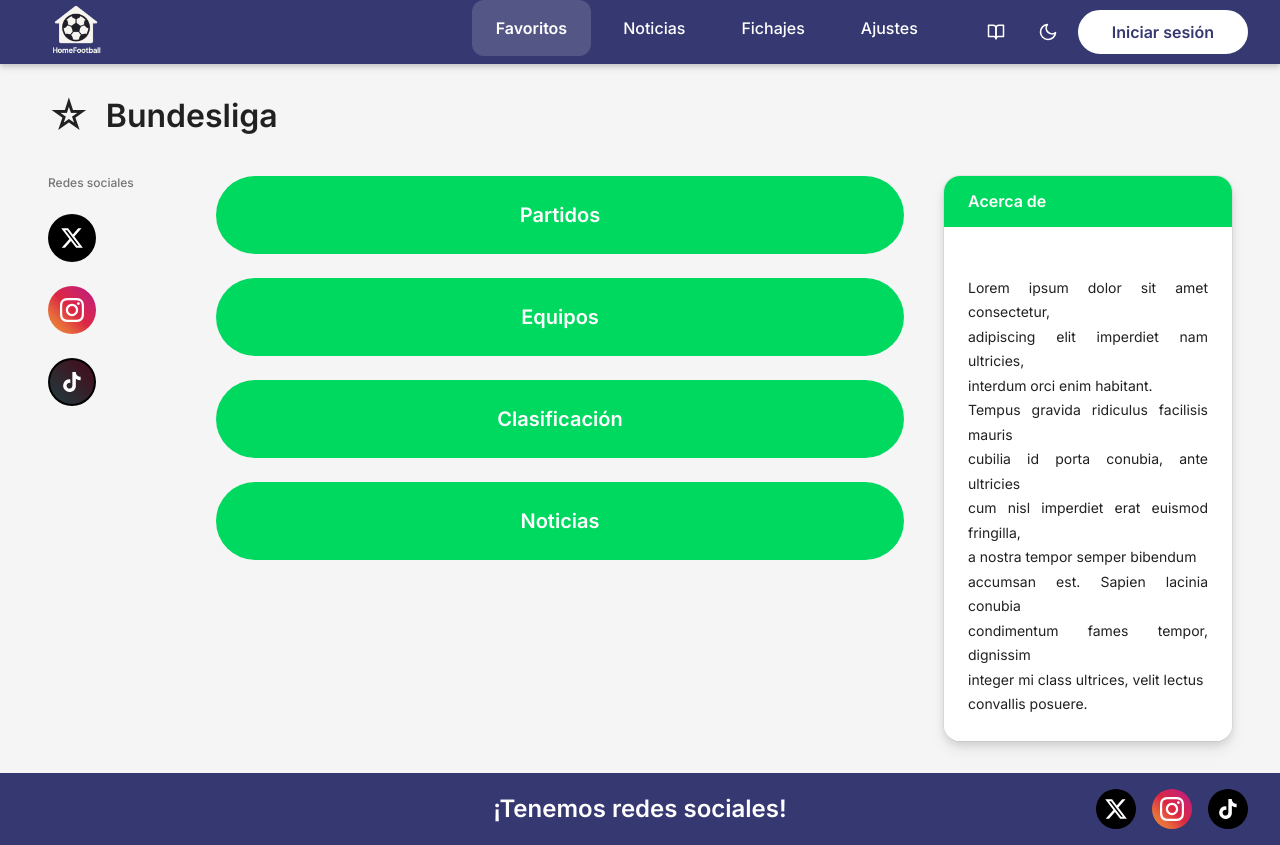
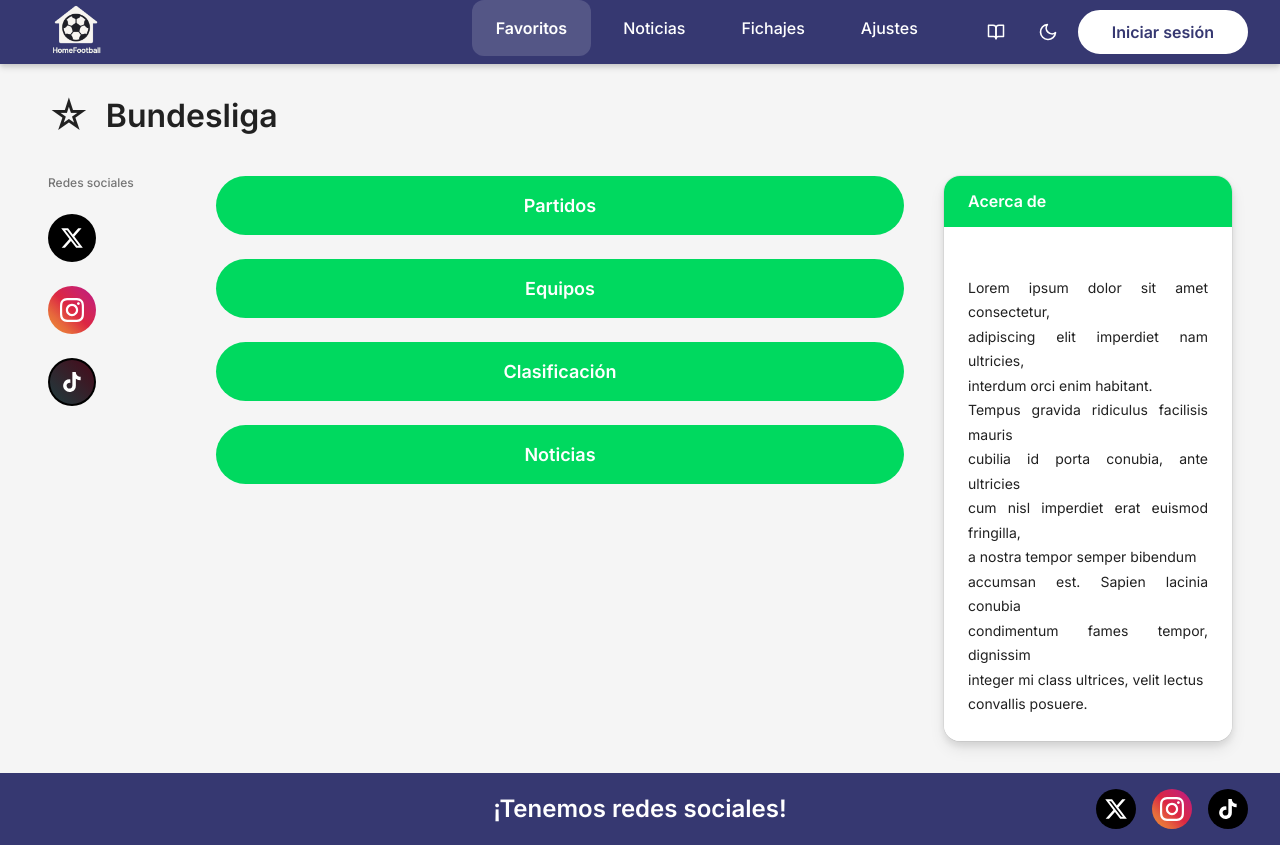
Before and after one commit to Fjrg0309/homefootball, an Angular app in the folder frontend/: page /liga/bundesliga in a window 1280 px wide. Built offline with nearby package versions, Linux system fonts and the light colour scheme.

Commit message:
Consistencia de página de liga modificada

```diff
--- a/frontend/src/app/pages/league-detail/league-detail.scss
+++ b/frontend/src/app/pages/league-detail/league-detail.scss
@@ -178,14 +178,16 @@
   &__content {
     grid-area: content;
     display: flex;
-    align-items: center;
+    align-items: stretch; // Estirar para ocupar altura completa
   }
 
   &__nav {
     display: flex;
     flex-direction: column;
-    gap: var(--spacing-2); // 16px
+    justify-content: space-between; // Distribuir uniformemente
+    gap: var(--spacing-2); // 16px mínimo
     width: 100%;
+    height: 100%; // Ocupar toda la altura para alinear con Acerca de
 
     @include tablet {
       gap: var(--spacing-3); // 24px
@@ -197,22 +199,23 @@
     align-items: center;
     justify-content: center;
     width: 100%; // Ocupar todo el ancho disponible
-    padding: var(--spacing-3) var(--spacing-4); // 24px 32px
+    padding: var(--spacing-2) var(--spacing-4); // 16px 32px
     background-color: var(--color-accent);
     color: white;
     font-size: var(--font-size-md); // 16px
     font-weight: var(--font-weight-semibold);
     text-decoration: none;
-    border-radius: var(--radius-full); // Pill shape
+    border-radius: var(--radius-xl); // 24px - Radio reducido como en wireframe
     transition: background-color var(--transition-base) var(--transition-ease),
                 transform var(--transition-base) var(--transition-ease),
                 box-shadow var(--transition-base) var(--transition-ease);
-    min-height: 3.5rem; // 56px - Touch target
+    min-height: 3rem; // 48px
 
     @include tablet {
-      padding: var(--spacing-3) var(--spacing-5); // 24px 40px
-      font-size: 1.25rem; // 20px
-      min-height: 4rem; // 64px
+      padding: var(--spacing-2) var(--spacing-5); // 16px 40px
+      font-size: 1.125rem; // 18px
+      min-height: 3.5rem; // 56px
+      border-radius: var(--radius-2xl); // 32px
     }
 
     &:hover {
```
